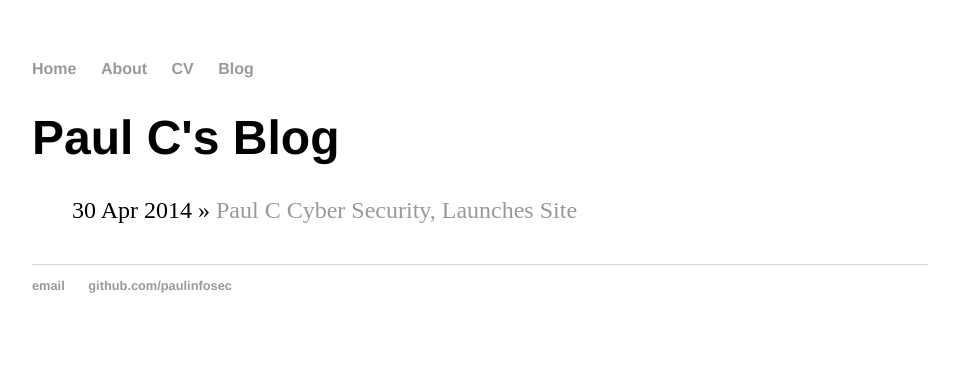
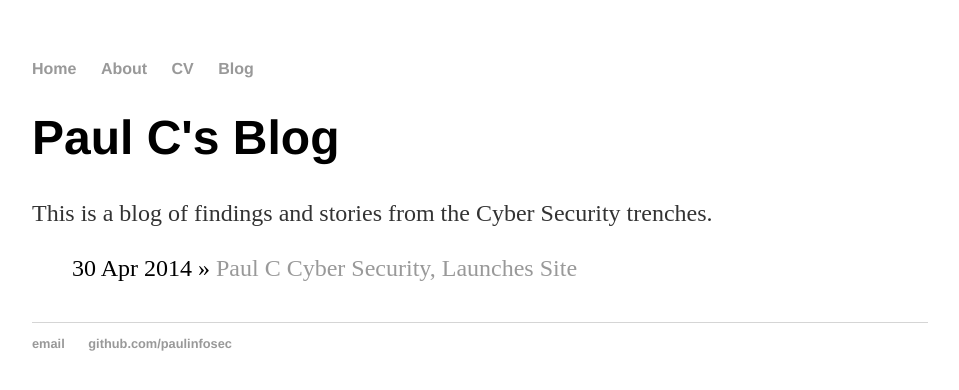
Before and after one commit to PaulInfoSec/PaulInfoSec.github.io, a Jekyll site: the page built from blog/index.html, in a window 1280 px wide. Shown: the top 390 px of the page, without its empty margins (160-1119 px from the left). Built offline with Jekyll 4.4.1, drawn with Linux system fonts in a browser that asks for light colours.

Commit message:
Update index.html

```diff
--- a/blog/index.html
+++ b/blog/index.html
@@ -3,6 +3,7 @@ layout: default
 title: Paul C's Blog
 ---
 	<h1>{{ page.title }}</h1>
+	<p> This is a blog of findings and stories from the Cyber Security trenches.</p>
 	<ul class="posts">
 
 	  {% for post in site.posts %}
```
